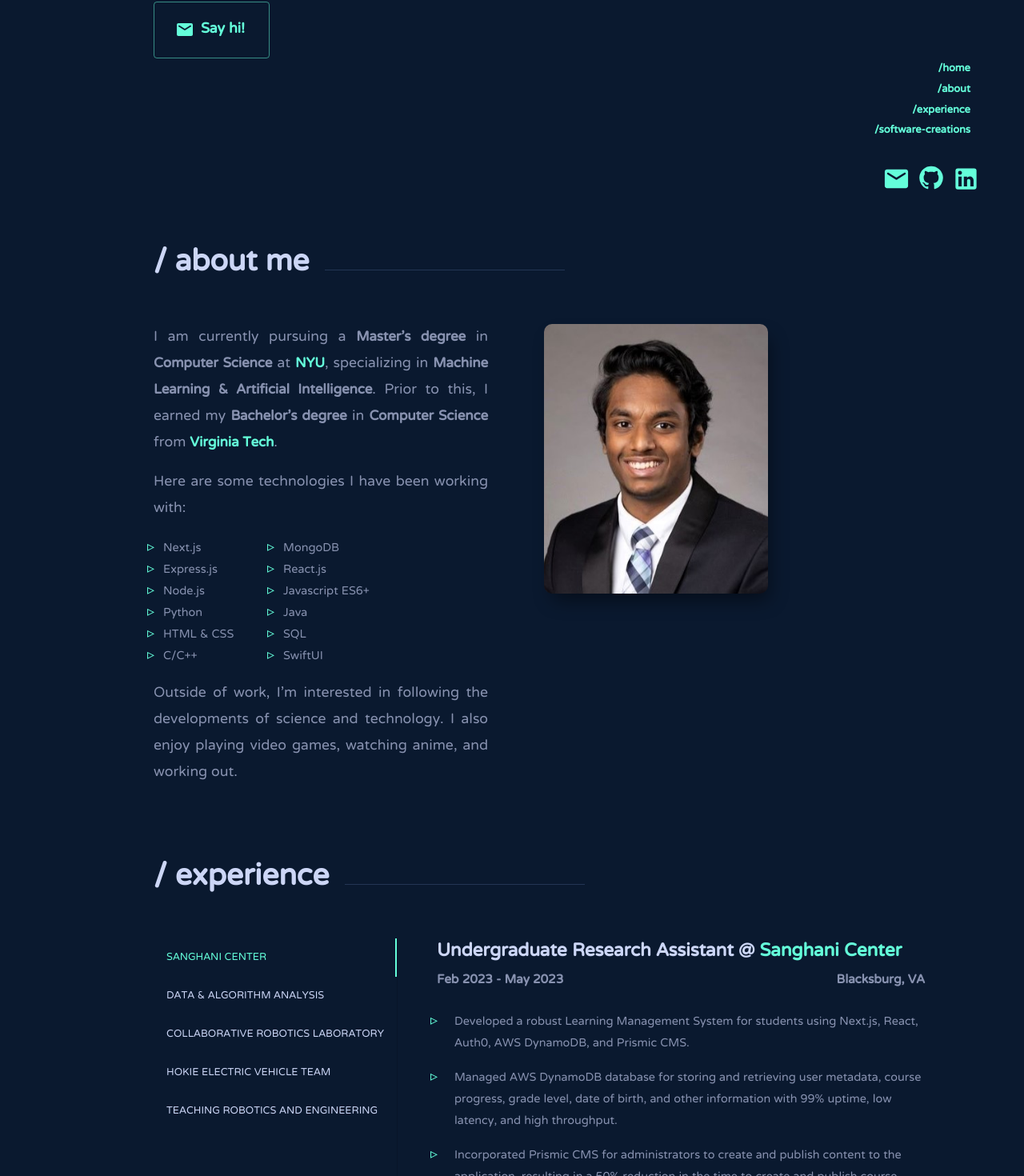
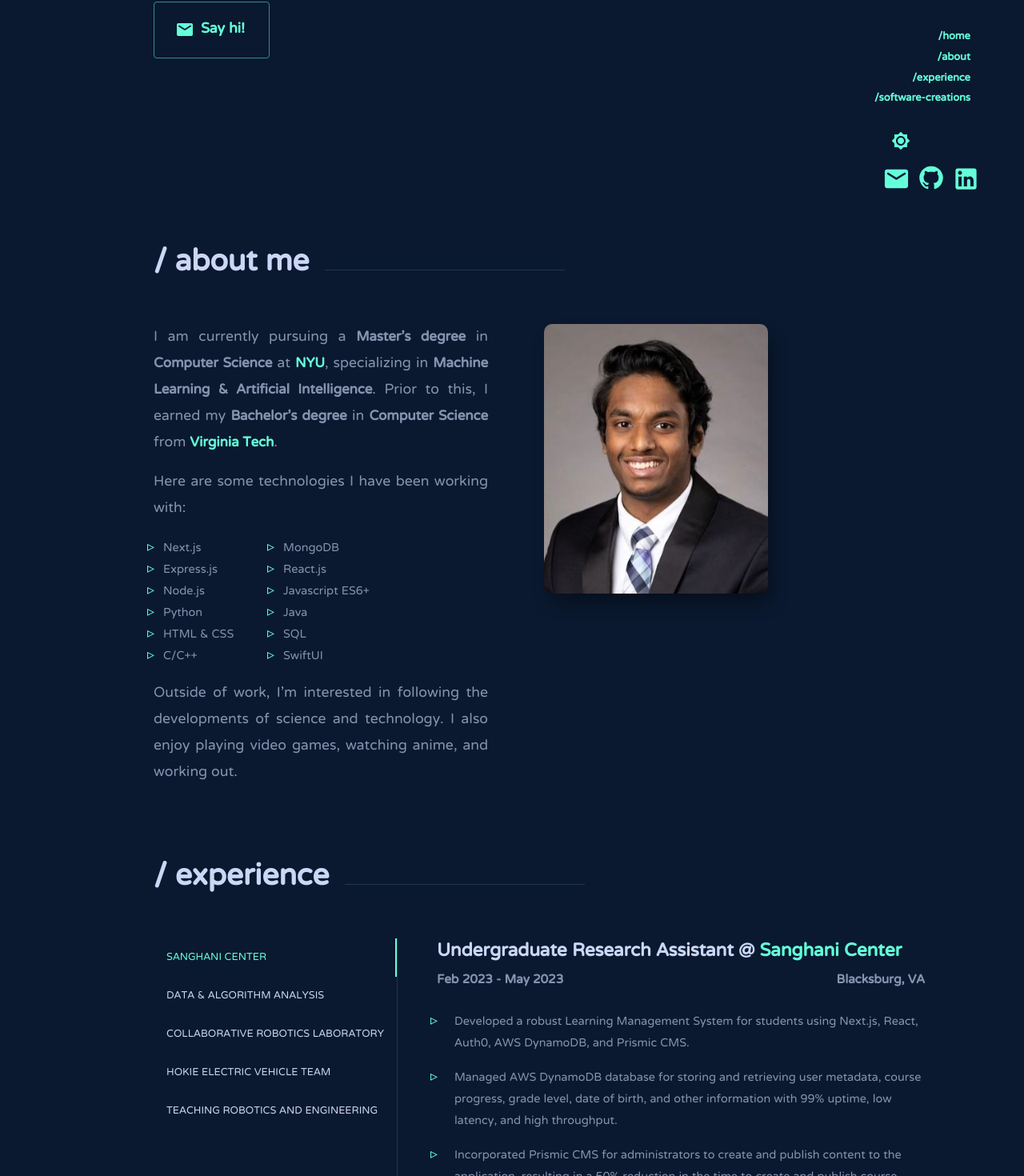
Before and after one commit to shashankdatta/Shashankdatta, a Next.js app: page / in a window 1280 px wide. Shown: the part 506-1976 px from the top of the page at 80% size. Built offline with nearby package versions, Linux system fonts and the light colour scheme.

Commit message:
Dark Mode Implementation Begins

```diff
--- a/package.json
+++ b/package.json
@@ -23,6 +23,7 @@
     "eslint": "^8.44.0",
     "eslint-config-next": "^13.4.9",
     "next": "^13.4.9",
+    "next-themes": "^0.2.1",
     "p5": "^1.6.0",
     "prop-types": "^15.8.1",
     "react": "18.2.0",
--- /dev/null
+++ b/src/app/Providers.js
@@ -0,0 +1,30 @@
+"use client";
+
+import { ThemeProvider } from "@mui/material/styles";
+import { useState, useMemo, createContext } from "react";
+import { lightTheme, darkTheme } from "@/styles/Theme";
+
+export const ColorModeContext = createContext({ toggleColorMode: () => {} });
+
+export function Providers({ children }) {
+  const [mode, setMode] = useState("dark");
+
+  const colorMode = useMemo(
+    () => ({
+      toggleColorMode: () => {
+        setMode((prevMode) => (prevMode === "light" ? "dark" : "light"));
+      },
+    }),
+    []
+  );
+  const theme = useMemo(
+    () => (mode === "light" ? lightTheme : darkTheme),
+    [mode]
+  );
+
+  return (
+    <ColorModeContext.Provider value={colorMode}>
+      <ThemeProvider theme={theme}> {children} </ThemeProvider>
+    </ColorModeContext.Provider>
+  );
+}
--- /dev/null
+++ b/src/app/ThemeSwitcherToggle.js
@@ -0,0 +1,27 @@
+"use client";
+
+import { useTheme } from "@mui/material/styles";
+import { useContext } from "react";
+import IconButton from "@mui/material/IconButton";
+import Brightness4Icon from "@mui/icons-material/Brightness4";
+import Brightness7Icon from "@mui/icons-material/Brightness7";
+import { ColorModeContext } from "./Providers";
+
+export default function ThemeSwitcherToggle() {
+  const theme = useTheme();
+  const colorMode = useContext(ColorModeContext);
+
+  return (
+    <IconButton
+      sx={{ ml: 1 }}
+      onClick={colorMode.toggleColorMode}
+      color="greenBright"
+    >
+      {theme.palette.mode === "dark" ? (
+        <Brightness7Icon />
+      ) : (
+        <Brightness4Icon />
+      )}
+    </IconButton>
+  );
+}
--- a/src/app/layout.js
+++ b/src/app/layout.js
@@ -1,7 +1,7 @@
 import "./globals.css";
 
 import { myNTR } from "@/fonts/fonts";
-import Providers from "./providers";
+import { Providers } from "./Providers";
 
 export const metadata = {
   title: "Shashank",
--- a/src/app/page.js
+++ b/src/app/page.js
@@ -1,3 +1,4 @@
+"use client";
 import About from "@/components/About";
 import Credits from "@/components/Credits";
 import Experience from "@/components/Experience";
@@ -5,8 +6,11 @@ import Intro from "@/components/Intro";
 import Projects from "@/components/Projects";
 import styles from "./page.module.css";
 import SidebarNav from "@/components/SidebarNav";
+import { useTheme } from "@mui/material/styles";
 
 export default function Home() {
+  const theme = useTheme();
+
   return (
     <main className={styles.main}>
       <div id={styles.content}>
--- a/src/app/providers.js
+++ /dev/null
@@ -1,8 +0,0 @@
-"use client";
-
-import { ThemeProvider } from "@mui/material/styles";
-import theme from "@/styles/Theme";
-
-export default function Providers({ children }) {
-  return <ThemeProvider theme={theme}> {children} </ThemeProvider>;
-}
--- a/src/components/SidebarNav.js
+++ b/src/components/SidebarNav.js
@@ -8,6 +8,7 @@ import GitHubIcon from "@mui/icons-material/GitHub";
 import { IconButton } from "@mui/material";
 import styles from "../styles/SidebarNav.module.css";
 import FadeInSection from "./FadeInSection";
+import ThemeSwitcherToggle from "@/app/ThemeSwitcherToggle";
 import Link from "next/link";
 
 const isMobile =
@@ -42,6 +43,11 @@ export default function SidebarNav() {
           </Sidenav.Body>
         </Sidenav>
       )}
+      <div className={styles["sidebar-toggle"]}>
+        <FadeInSection>
+          <ThemeSwitcherToggle />
+        </FadeInSection>
+      </div>
       <div className={styles["sidebar-logos"]}>
         <FadeInSection delay={`${navlinks.length + 1}00ms`}>
           <IconButton
--- a/src/styles/SidebarNav.module.css
+++ b/src/styles/SidebarNav.module.css
@@ -32,6 +32,9 @@
   flex-direction: row;
   justify-content: space-between;
   padding-bottom: 8px;
+}
+
+.sidebar-toggle {
 }
 
 .sidebar-nav img {
--- a/src/styles/Theme.js
+++ b/src/styles/Theme.js
@@ -1,6 +1,6 @@
 import { createTheme } from "@mui/material/styles";
 
-const theme = createTheme({
+export const darkTheme = createTheme({
   typography: {
     fontFamily: "var(--font-ntr)",
   },
@@ -15,6 +15,7 @@ const theme = createTheme({
     },
   },
   palette: {
+    mode: "dark",
     darkNavy: {
       main: "#020c1b", // --dark-navy
     },
@@ -51,4 +52,54 @@ const theme = createTheme({
   },
 });
 
-export default theme;
+export const lightTheme = createTheme({
+  typography: {
+    fontFamily: "var(--font-ntr)",
+  },
+  components: {
+    MuiButton: {
+      variants: [
+        {
+          props: { size: "extraLarge" },
+          style: { fontSize: "22px", padding: "15px 30px" },
+        },
+      ],
+    },
+  },
+  palette: {
+    mode: "light",
+    darkNavy: {
+      main: "#020c1b", // --dark-navy
+    },
+    navy: {
+      main: "#0a192f", // --navy
+    },
+    lightNavy: {
+      main: "#112240", // --light-navy
+    },
+    lightestNavy: {
+      main: "#233554", // --lightest-navy
+    },
+    navyShadow: {
+      main: "rgba(2, 12, 27, 0.7)", // --navy-shadow
+    },
+    slate: {
+      main: "#8892b0", // --slate
+    },
+    lightSlate: {
+      main: "#a8b2d1", // --light-slate
+    },
+    lightestSlate: {
+      main: "#ccd6f6", // --lightest-slate
+    },
+    white: {
+      main: "#e6f1ff", // --white
+    },
+    greenBright: {
+      main: "#64ffda", // --green-bright
+    },
+    greenTint: {
+      main: "rgba(100, 255, 218, 0.1)", // --green-tint
+    },
+  },
+});
```
Also changed, not shown: 1 other file (tests, documents, lock files or other folders).
